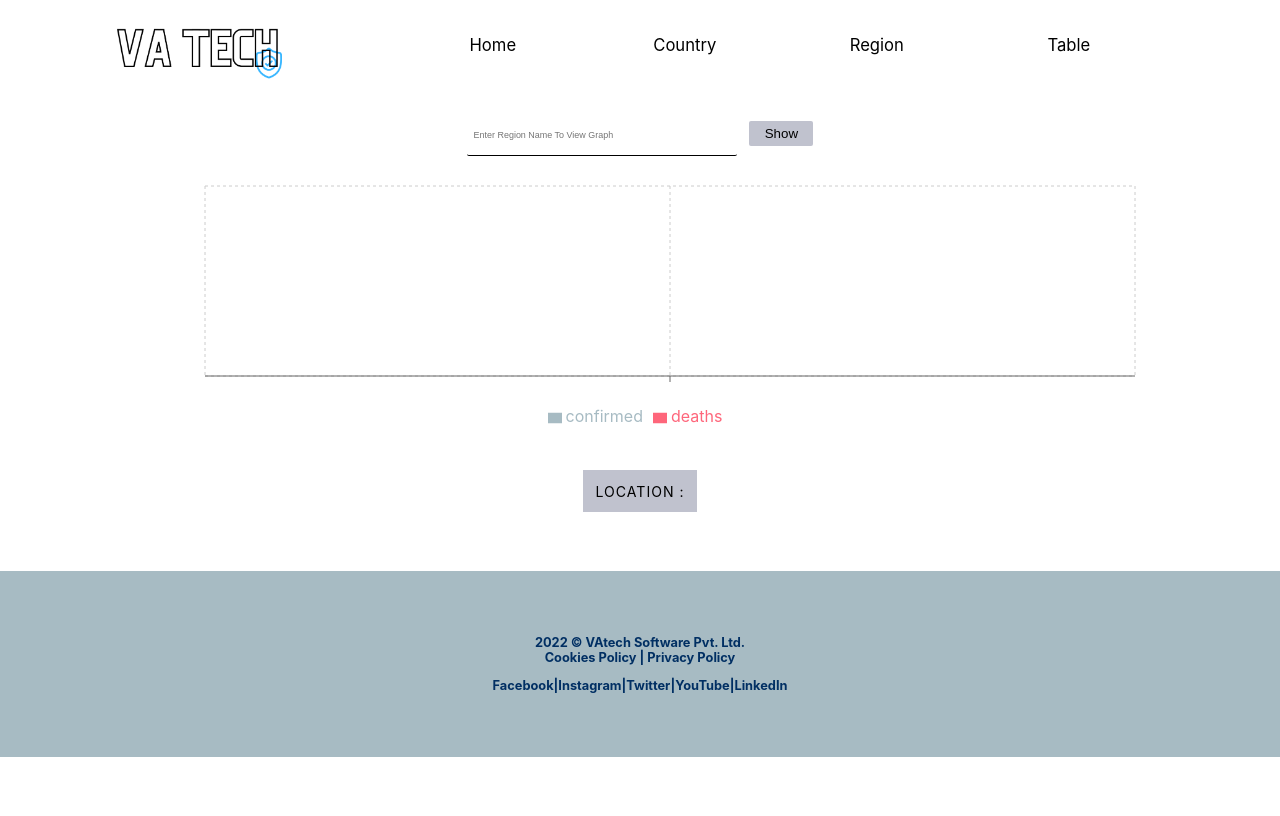
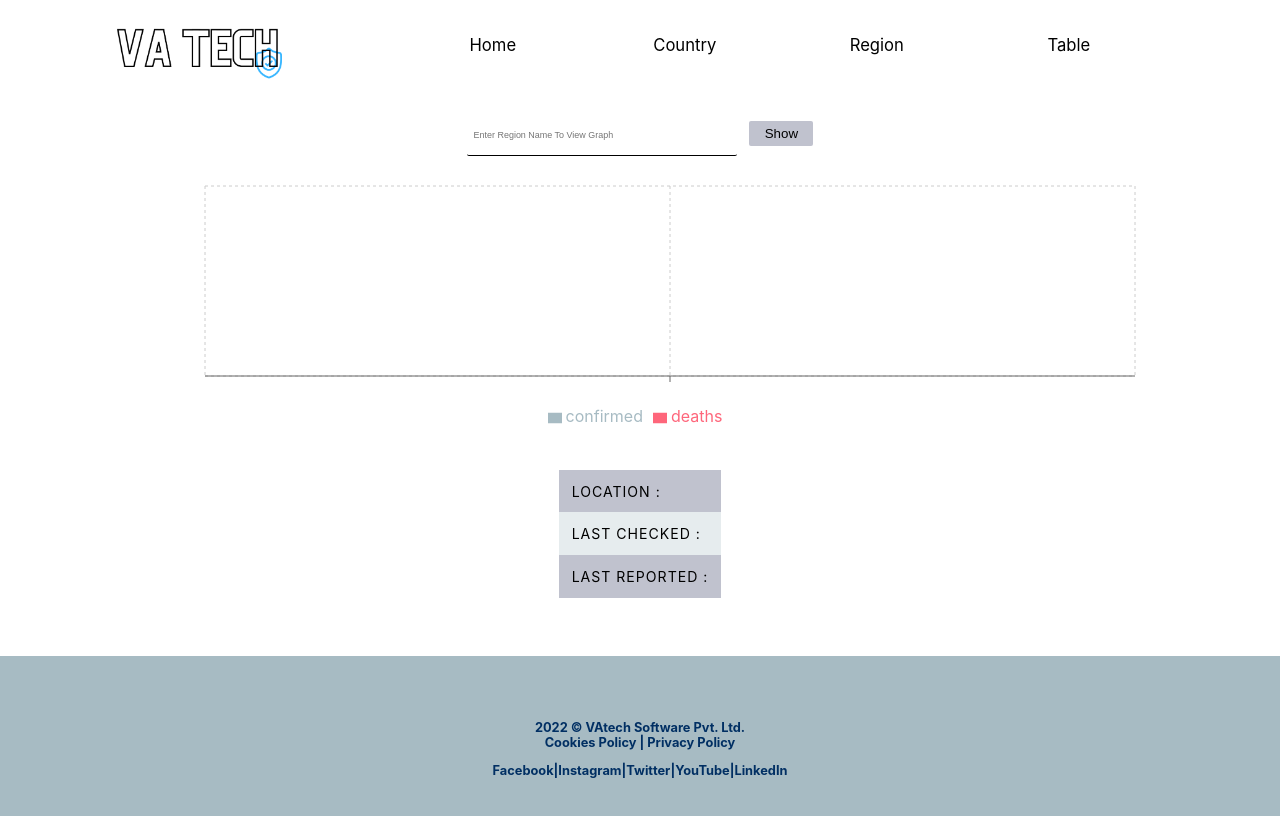
Before and after one commit to sharduli8090/covidData-application, a React (Create React App) app: page /state in a window 1280 px wide. Shown: the top 816 px of the page. Built offline with nearby package versions, Linux system fonts and the light colour scheme.

Commit message:
Formatted the codes

```diff
--- a/src/Pages/ShowStateData.js
+++ b/src/Pages/ShowStateData.js
@@ -49,6 +49,7 @@ function ShowStateData() {
             setState("")
         }
     }
+
     let stateIndex = 0;
 
 
@@ -90,15 +91,15 @@ function ShowStateData() {
 
                 <div className="info-container">
                     <div className="info info-o info-location">
-                        Location : {
-                        graph.location
-                    } </div>
-                    {/* <div className="info info-e info-lastChecked">
+                        Location : {graph.location}
+                    </div>
+                    <div className="info info-e info-lastChecked">
                 Last Checked : {graph.lastChecked}
                 </div>
                 <div className="info info-o info-lastReported">
-                Last Reported : {Total.lastReported}
-                </div> */} </div>
+                Last Reported : {graph.lastReported}
+                </div>
+                </div>
             </div>
         </>
     );
```
